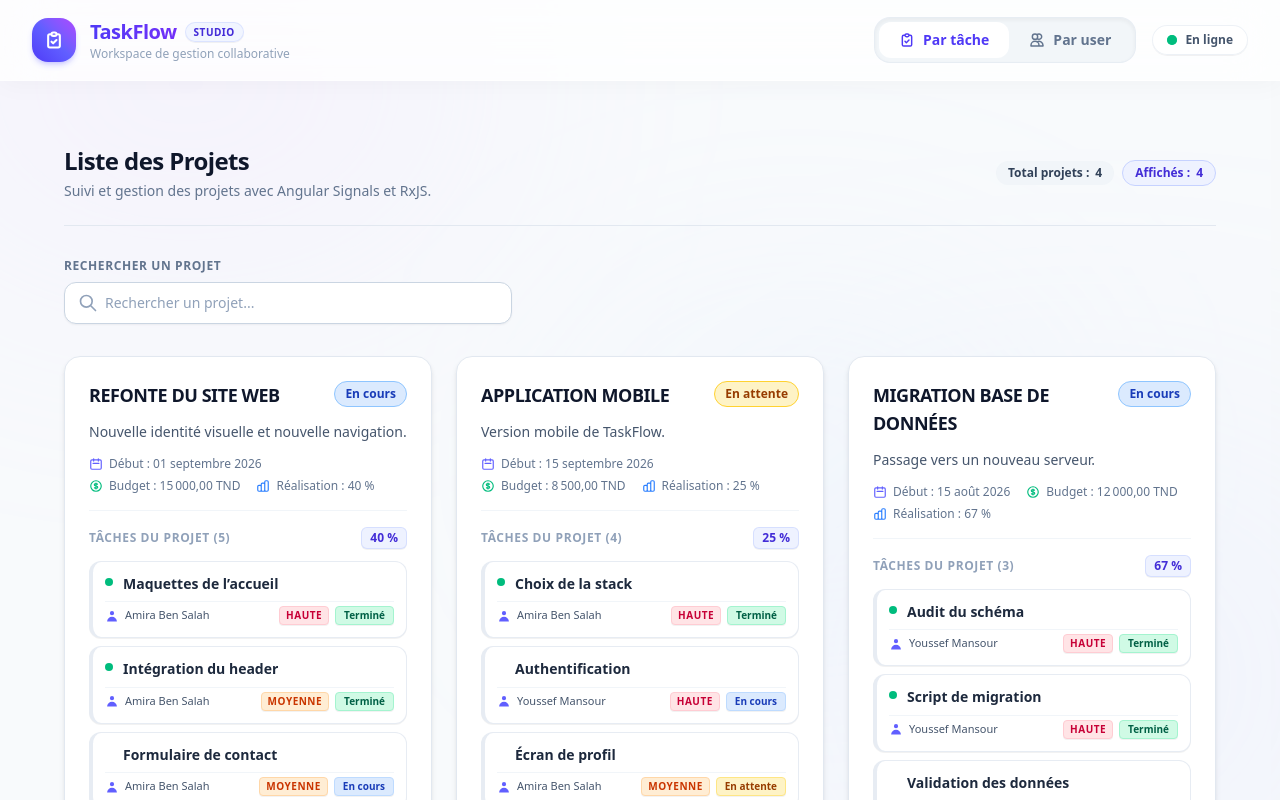
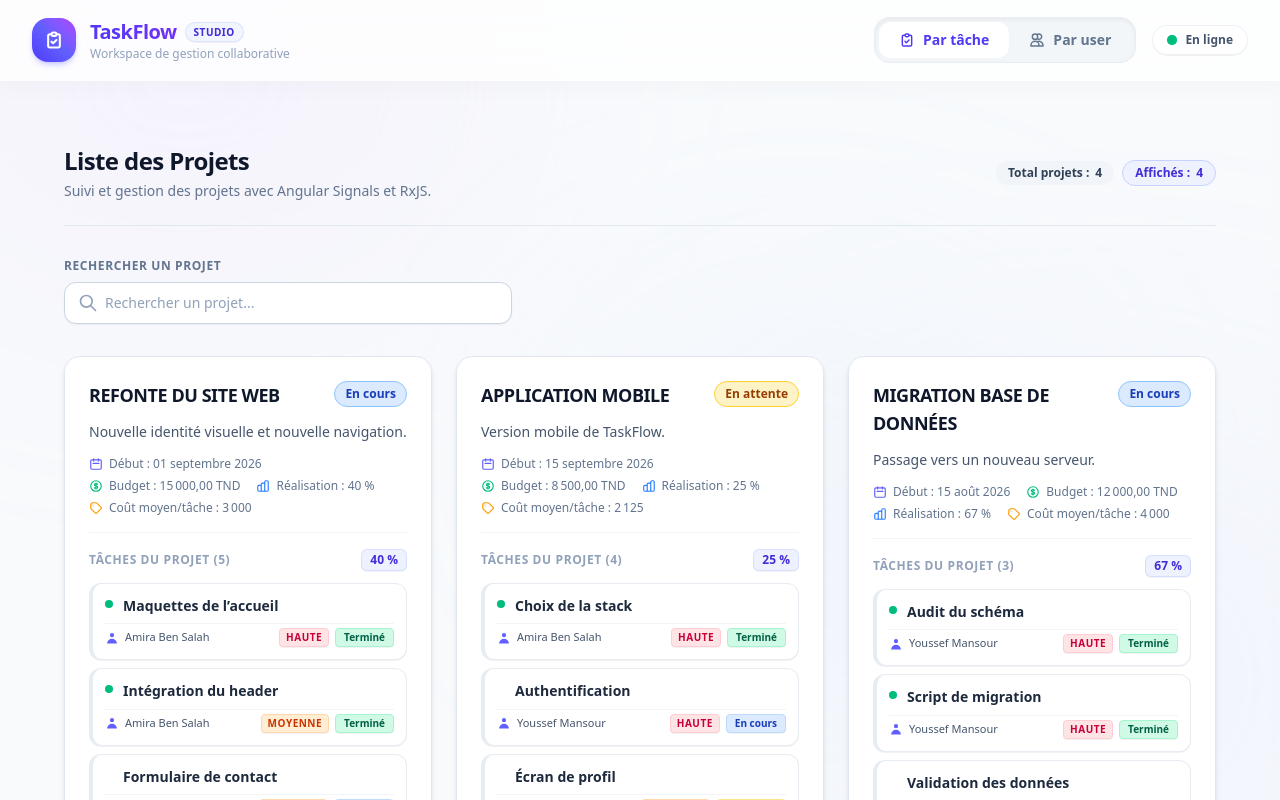
Before and after one commit to omarsafi3/tp_front, an Angular app in the folder TaskFlow/: page / in a window 1280 px wide. Shown: the top 800 px of the page. Built offline with nearby package versions, Linux system fonts and the light colour scheme.

Commit message:
feat(projects): calculate averageCostPerTask and format with number pipe rounded to integer

```diff
--- a/TaskFlow/src/app/features/projects/components/project-card/project-card.html
+++ b/TaskFlow/src/app/features/projects/components/project-card/project-card.html
@@ -54,6 +54,16 @@
         </svg>
         <span>Réalisation : {{ completionRate() | percent:'1.0-0' }}</span>
       </div>
+
+      <!-- Coût moyen par tâche (pipe number) -->
+      @if (project().tasks.length > 0 && project().budget !== undefined) {
+        <div class="flex items-center gap-1.5">
+          <svg xmlns="http://www.w3.org/2000/svg" class="w-3.5 h-3.5 text-amber-500 shrink-0" fill="none" viewBox="0 0 24 24" stroke="currentColor">
+            <path stroke-linecap="round" stroke-linejoin="round" stroke-width="2" d="M7 7h.01M7 3h5c.512 0 1.024.195 1.414.586l7 7a2 2 0 010 2.828l-7 7a2 2 0 01-2.828 0l-7-7A1.994 1.994 0 013 12V7a4 4 0 014-4z" />
+          </svg>
+          <span>Coût moyen/tâche : {{ averageCostPerTask() | number:'1.0-0' }}</span>
+        </div>
+      }
     </div>
 
     <!-- Partie 6.3 : Input entre composants - transmission des tâches à TaskList -->
--- a/TaskFlow/src/app/features/projects/components/project-card/project-card.ts
+++ b/TaskFlow/src/app/features/projects/components/project-card/project-card.ts
@@ -30,6 +30,16 @@
     return completedCount / tasks.length;
   });
 
+  // Coût moyen par tâche (budget / nombre de tâches)
+  readonly averageCostPerTask = computed<number>(() => {
+    const budget = this.project().budget ?? 0;
+    const taskCount = this.project().tasks?.length ?? 0;
+    if (taskCount === 0) {
+      return 0;
+    }
+    return budget / taskCount;
+  });
+
   // Partie 6.4 & 6.5 : Méthode appelée au clic sur le bouton Sélectionner
   selectProject(): void {
     this.projectSelected.emit(this.project());
```
